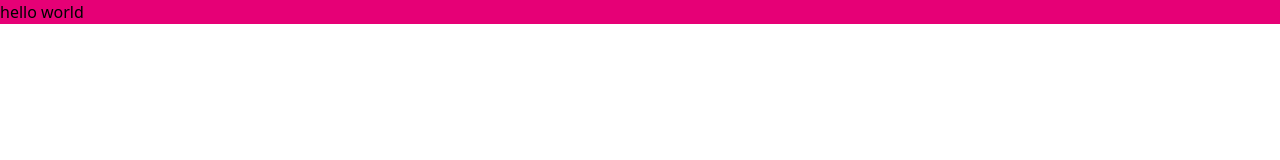
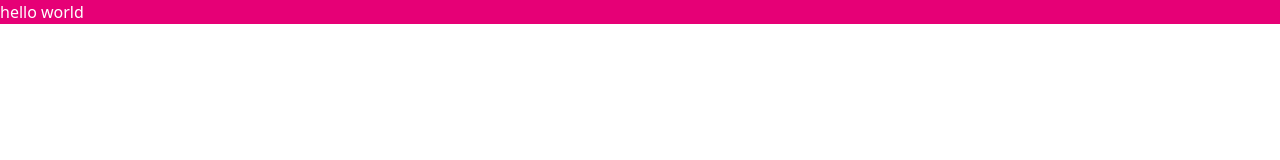
Before and after one commit to shokhsanam18/It-community, a React (Vite) app: page / in a window 1280 px wide. Shown: the top 160 px of the page. Built offline with nearby package versions, Linux system fonts and the light colour scheme.

Commit message:
feat: all new things added

```diff
--- a/src/App.jsx
+++ b/src/App.jsx
@@ -3,7 +3,7 @@ import React from "react";
 function App() {
   return (
     <>
-      <h1 className="bg-pink-600">hello world</h1>
+      <h1 className="bg-pink-600 text-white">hello world</h1>
     </>
   );
 }
--- /dev/null
+++ b/tailwind.config.js
@@ -0,0 +1,9 @@
+const withMT = require("@material-tailwind/react/utils/withMT");
+
+module.exports = withMT({
+  content: ["./index.html", "./src/**/*.{vue,js,ts,jsx,tsx}"],
+  theme: {
+    extend: {},
+  },
+  plugins: [],
+});
```
Also changed, not shown: package.json (+7 -1 lines), 1 other file (tests, documents, lock files or other folders).
